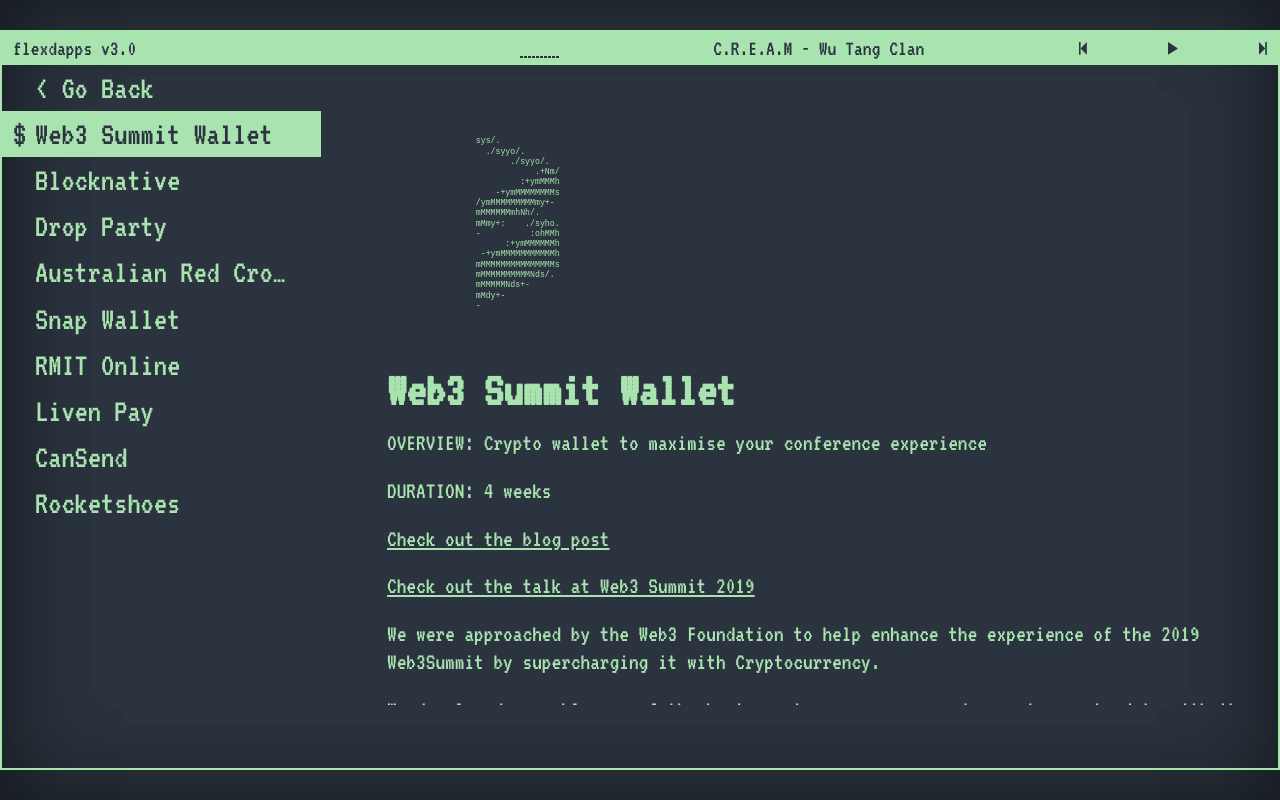
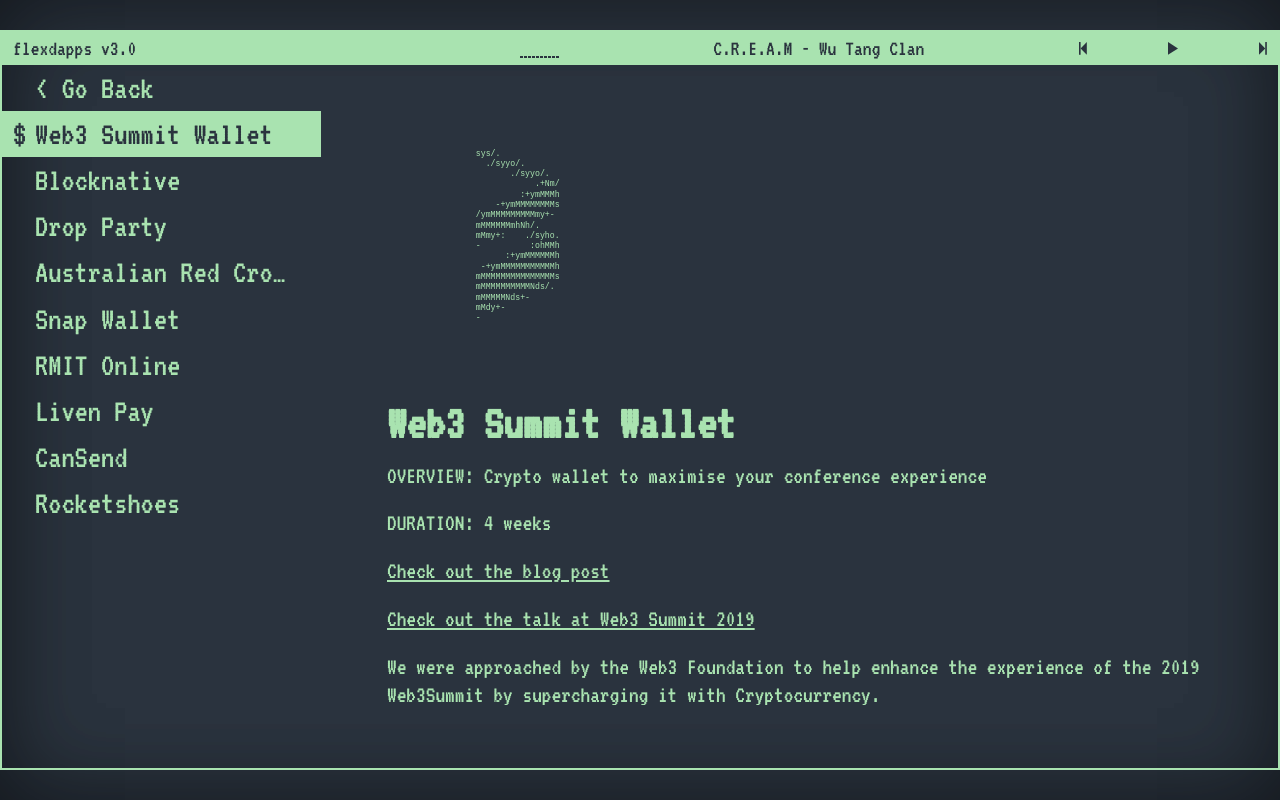
Before and after one commit to flex-dapps/flex-website-3, a Svelte app: page /apps in a window 1280 px wide. Built offline with nearby package versions, Linux system fonts and the light colour scheme.

Commit message:
Ascii position

```diff
--- a/src/routes/apps/Apps.svelte
+++ b/src/routes/apps/Apps.svelte
@@ -51,7 +51,7 @@
 <PageWrapperWithMenu routes={subroutes} bind:active data>
   {#if active !== null}
     <div class="description pa3 h-100 overflow-scroll">
-      <div class="logo justify-center tl">
+      <div class="logo tl h-50 flex justify-start items-center">
         <Ascii content={client.logo} />
       </div>
       <h1>{client.name}</h1>
```
